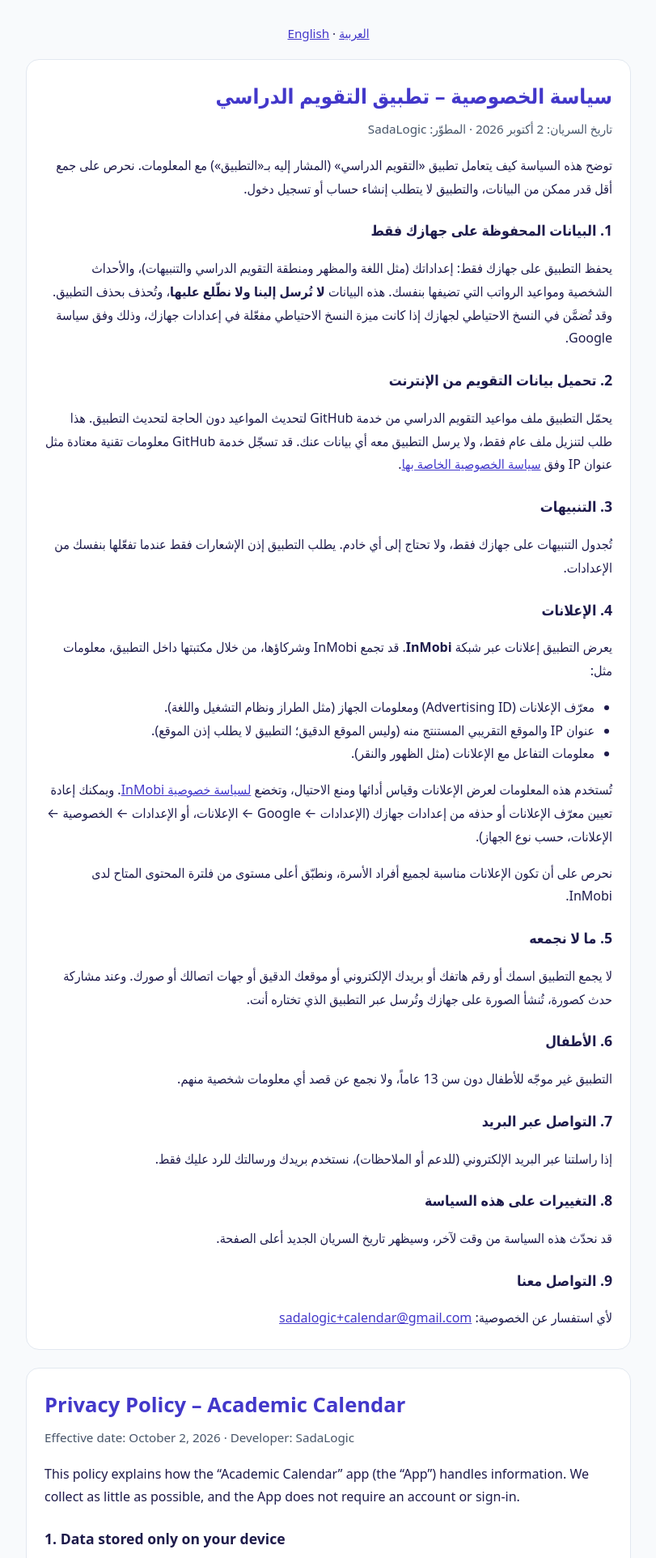
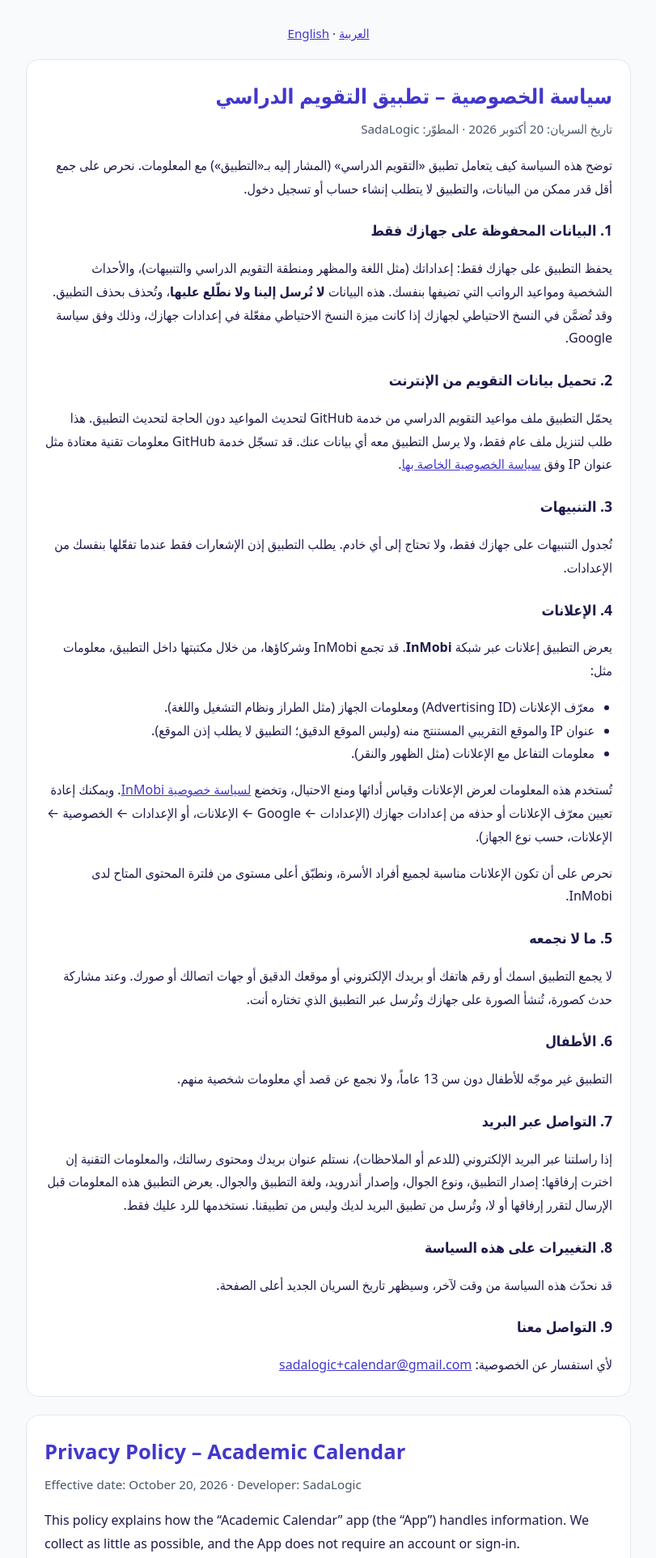
Before and after one commit to SadaLogic/privacy, a plain HTML site: page academic-calendar/index.html in a window 1280 px wide. Shown: the top 1924 px of the page at 81% size, without its empty margins (234-1045 px from the left). Drawn offline with Linux system fonts and the light colour scheme.

Commit message:
Update email contact section for in-app support

```diff
--- a/academic-calendar/index.html
+++ b/academic-calendar/index.html
@@ -30,7 +30,7 @@
   <!-- ===================== العربية ===================== -->
   <section class="card" id="ar">
     <h1>سياسة الخصوصية – تطبيق التقويم الدراسي</h1>
-    <div class="meta">تاريخ السريان: 2 أكتوبر 2026 · المطوّر: SadaLogic</div>
+    <div class="meta">تاريخ السريان: 20 أكتوبر 2026 · المطوّر: SadaLogic</div>
 
     <p>توضح هذه السياسة كيف يتعامل تطبيق «التقويم الدراسي» (المشار إليه بـ«التطبيق») مع المعلومات. نحرص على جمع أقل قدر ممكن من البيانات، والتطبيق لا يتطلب إنشاء حساب أو تسجيل دخول.</p>
 
@@ -60,7 +60,7 @@
     <p>التطبيق غير موجّه للأطفال دون سن 13 عاماً، ولا نجمع عن قصد أي معلومات شخصية منهم.</p>
 
     <h2>7. التواصل عبر البريد</h2>
-    <p>إذا راسلتنا عبر البريد الإلكتروني (للدعم أو الملاحظات)، نستخدم بريدك ورسالتك للرد عليك فقط.</p>
+    <p>إذا راسلتنا عبر البريد الإلكتروني (للدعم أو الملاحظات)، نستلم عنوان بريدك ومحتوى رسالتك، والمعلومات التقنية إن اخترت إرفاقها: إصدار التطبيق، ونوع الجوال، وإصدار أندرويد، ولغة التطبيق والجوال. يعرض التطبيق هذه المعلومات قبل الإرسال لتقرر إرفاقها أو لا، وتُرسل من تطبيق البريد لديك وليس من تطبيقنا. نستخدمها للرد عليك فقط.</p>
 
     <h2>8. التغييرات على هذه السياسة</h2>
     <p>قد نحدّث هذه السياسة من وقت لآخر، وسيظهر تاريخ السريان الجديد أعلى الصفحة.</p>
@@ -72,7 +72,7 @@
   <!-- ===================== English ===================== -->
   <section class="card en" id="en" lang="en" dir="ltr">
     <h1>Privacy Policy – Academic Calendar</h1>
-    <div class="meta">Effective date: October 2, 2026 · Developer: SadaLogic</div>
+    <div class="meta">Effective date: October 20, 2026 · Developer: SadaLogic</div>
 
     <p>This policy explains how the “Academic Calendar” app (the “App”) handles information. We collect as little as possible, and the App does not require an account or sign-in.</p>
 
@@ -102,7 +102,7 @@
     <p>The App is not directed to children under 13, and we do not knowingly collect personal information from them.</p>
 
     <h2>7. Email contact</h2>
-    <p>If you email us (for support or feedback), we use your email address and message only to reply to you.</p>
+    <p>If you email us (for support or feedback), we receive your email address and message, and the technical information if you choose to attach it: app version, device model, Android version, and app and device language. The App shows this information before sending so you can decide whether to attach it, and it is sent from your own email app, not by the App. We use it only to reply to you.</p>
 
     <h2>8. Changes to this policy</h2>
     <p>We may update this policy from time to time; the new effective date will appear at the top of this page.</p>
```
